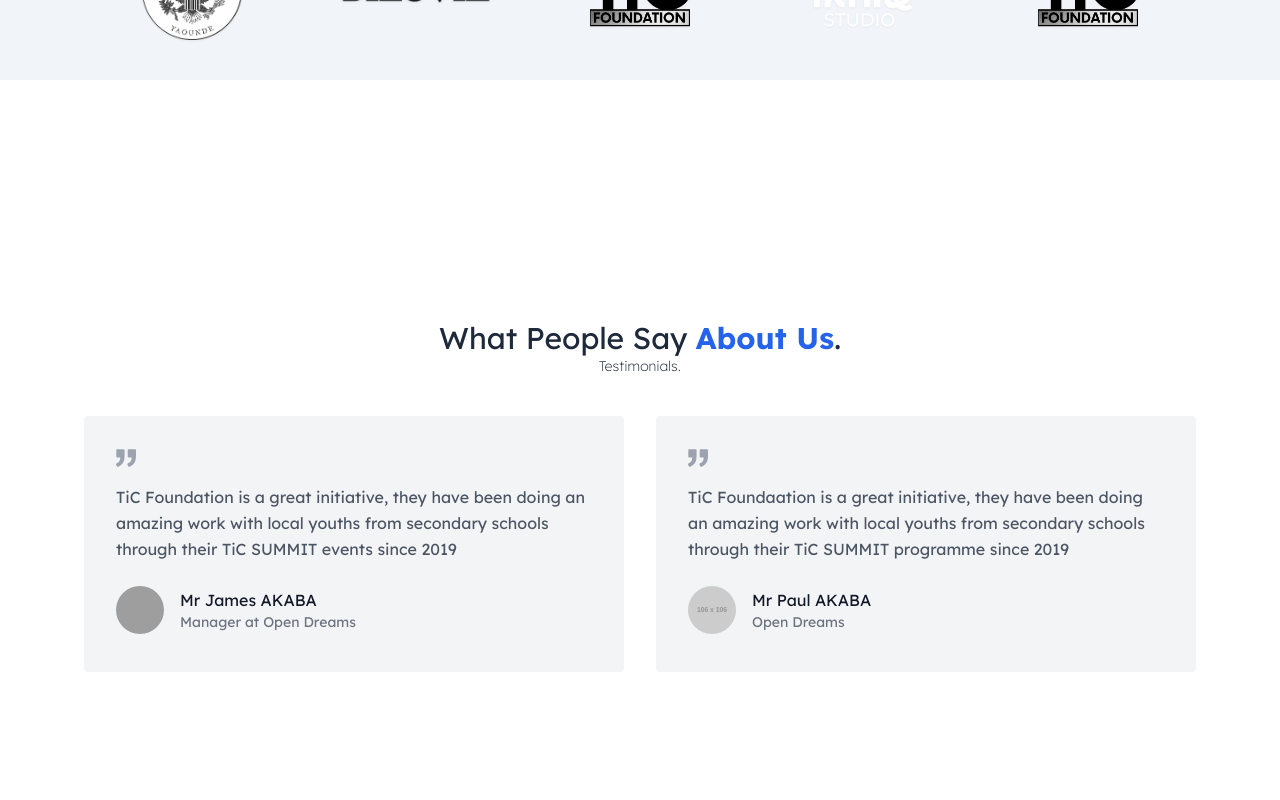
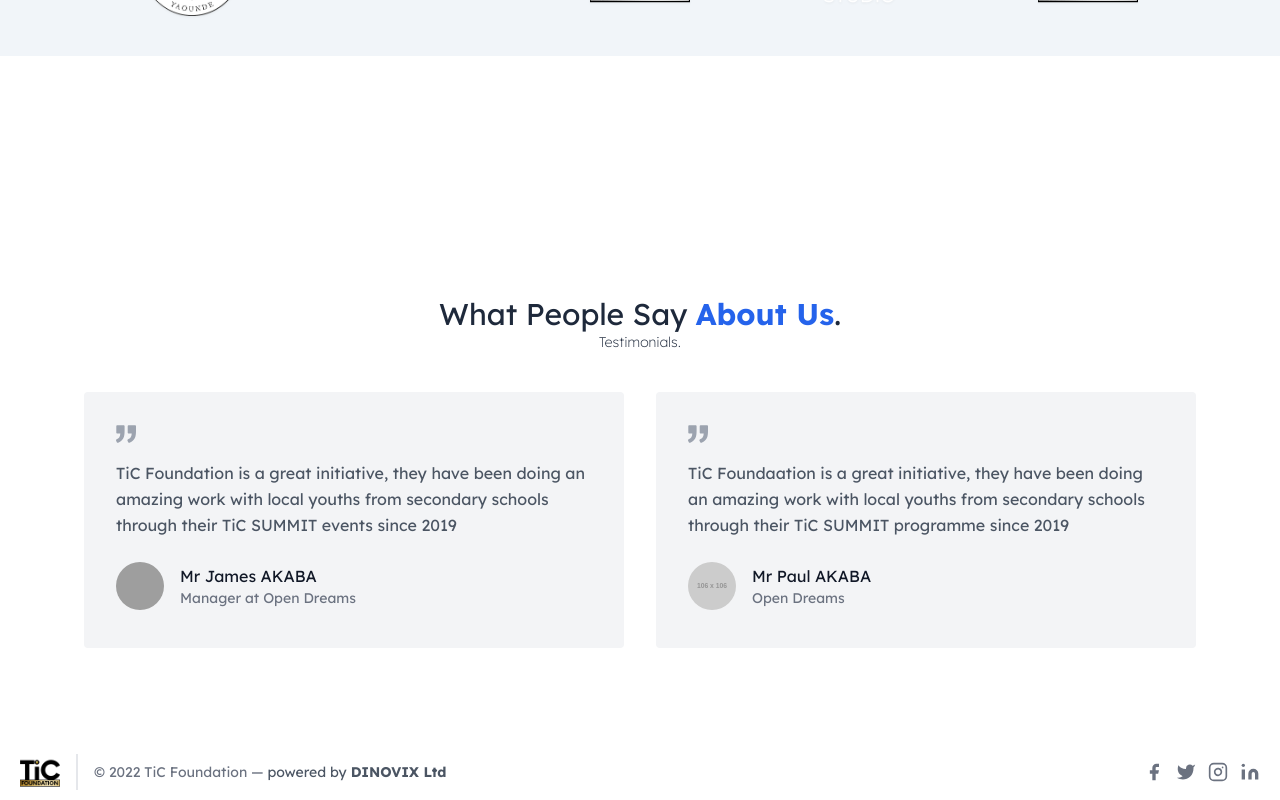
Before and after one commit to KadonWills/tic_foundation_website, a Next.js app: page / in a window 1280 px wide. Shown: the part 1660-2460 px from the top of the page. Before the commit the page ends 2428 px from the top, so only its background shows below. Built offline with nearby package versions, Linux system fonts and the light colour scheme; grey boxes are pictures that could not be loaded.

Commit message:
Update: added Footer component

```diff
--- /dev/null
+++ b/components/footer.tsx
@@ -0,0 +1,43 @@
+import Image from 'next/image'
+import React from 'react'
+
+const Footer = () => {
+    return (
+        <footer className="text-gray-600 body-font">
+            <div className="container px-5 py-2 mx-auto flex items-center sm:flex-row flex-col">
+                <a className="flex title-font font-medium items-center md:justify-start justify-center text-gray-900">
+                    <Image src={'/img/logo black.png'} width={40} height={40} />
+                </a>
+                <p className="text-sm text-gray-500 sm:ml-4 sm:pl-4 sm:border-l-2 sm:border-gray-200 sm:py-2 sm:mt-0 mt-4">© 2022 TiC Foundation —
+                    <a href="https://www.dinovix.com" className="text-gray-600 ml-1" rel="noopener noreferrer" target="_blank">powered by <b>DINOVIX Ltd</b></a>
+                </p>
+                <span className="inline-flex sm:ml-auto sm:mt-0 mt-4 justify-center sm:justify-start">
+                    <a className="text-gray-500">
+                        <svg fill="currentColor" strokeLinecap="round" strokeLinejoin="round" strokeWidth="2" className="w-5 h-5" viewBox="0 0 24 24">
+                            <path d="M18 2h-3a5 5 0 00-5 5v3H7v4h3v8h4v-8h3l1-4h-4V7a1 1 0 011-1h3z"></path>
+                        </svg>
+                    </a>
+                    <a className="ml-3 text-gray-500">
+                        <svg fill="currentColor" strokeLinecap="round" strokeLinejoin="round" strokeWidth="2" className="w-5 h-5" viewBox="0 0 24 24">
+                            <path d="M23 3a10.9 10.9 0 01-3.14 1.53 4.48 4.48 0 00-7.86 3v1A10.66 10.66 0 013 4s-4 9 5 13a11.64 11.64 0 01-7 2c9 5 20 0 20-11.5a4.5 4.5 0 00-.08-.83A7.72 7.72 0 0023 3z"></path>
+                        </svg>
+                    </a>
+                    <a className="ml-3 text-gray-500">
+                        <svg fill="none" stroke="currentColor" strokeLinecap="round" strokeLinejoin="round" strokeWidth="2" className="w-5 h-5" viewBox="0 0 24 24">
+                            <rect width="20" height="20" x="2" y="2" rx="5" ry="5"></rect>
+                            <path d="M16 11.37A4 4 0 1112.63 8 4 4 0 0116 11.37zm1.5-4.87h.01"></path>
+                        </svg>
+                    </a>
+                    <a className="ml-3 text-gray-500">
+                        <svg fill="currentColor" stroke="currentColor" strokeLinecap="round" stroke-Linejoin="round" stroke-Width="0" className="w-5 h-5" viewBox="0 0 24 24">
+                            <path stroke="none" d="M16 8a6 6 0 016 6v7h-4v-7a2 2 0 00-2-2 2 2 0 00-2 2v7h-4v-7a6 6 0 016-6zM2 9h4v12H2z"></path>
+                            <circle cx="4" cy="4" r="2" stroke="none"></circle>
+                        </svg>
+                    </a>
+                </span>
+            </div>
+        </footer>
+    )
+}
+
+export default Footer
--- a/components/programs.tsx
+++ b/components/programs.tsx
@@ -3,7 +3,7 @@
 const Programs = () => {
     return (
         <section className="bg-[url('/img/bg/abstract-grey-circle-dots.jpg')] bg-opacity-5 bg-center   ">
-            ....
+
         </section>
     )
 }
--- a/pages/index.tsx
+++ b/pages/index.tsx
@@ -3,6 +3,7 @@
 import Image from 'next/image'
 import { ComponentProps } from 'react';
 import Features from '../components/features';
+import Footer from '../components/footer';
 import Header from '../components/header';
 import Partners from '../components/partners';
 import Programs from '../components/programs';
@@ -23,7 +24,7 @@
             <Features />
             <Partners />
             <Testimonials />
-
+            <Footer />
         </div>
     </>
     );
```
